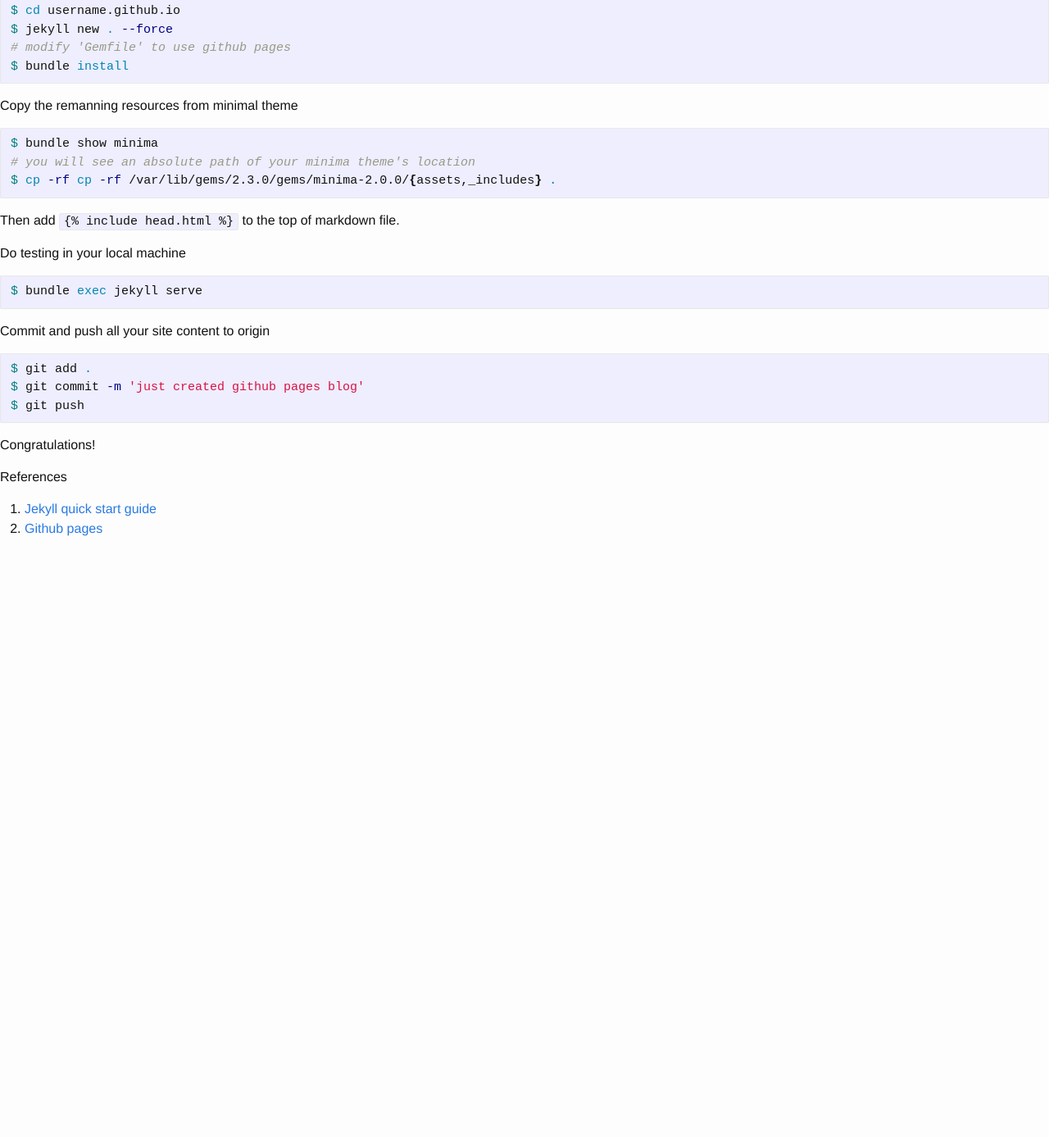
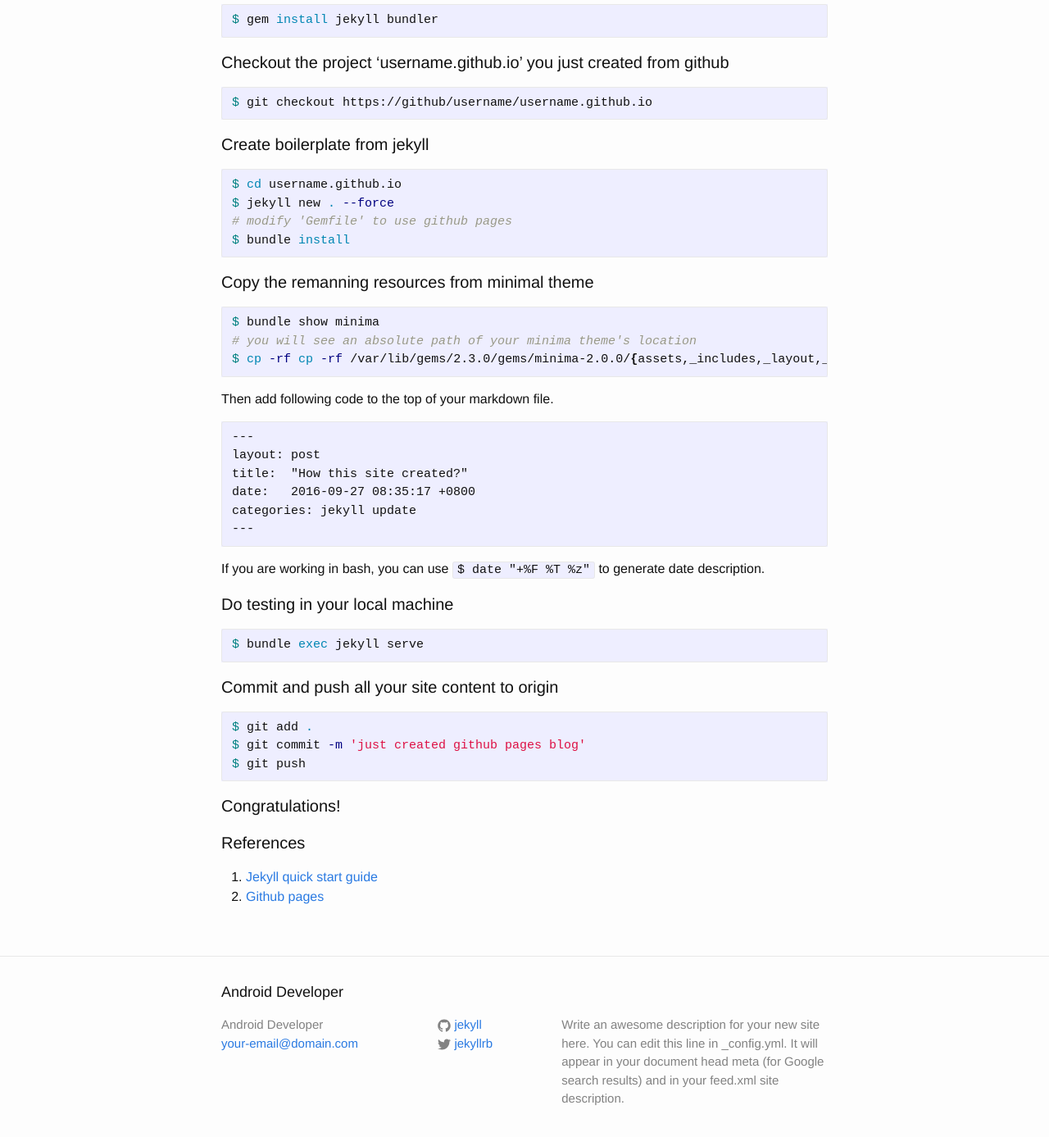
Before and after one commit to WanghongLin/wanghonglin.github.io, a Jekyll site: the page built from _posts/2016-09-27-how-this-site-created.markdown, in a window 1280 px wide and 1400 px high, scrolled down 367 px. Shown: the top 1387 px of the window at 82% size. Built offline with Jekyll 4.4.1, drawn with Linux system fonts in a browser that asks for light colours; before the commit the page ends 1039 px from its top, so only the background shows below that; some of the changed text lies outside the part shown.

Commit message:
update layout and categories

````diff
--- a/_posts/2016-09-27-how-this-site-created.markdown
+++ b/_posts/2016-09-27-how-this-site-created.markdown
@@ -1,4 +1,9 @@
-{% include head.html %}
+---
+layout: post
+title:  "How this site created?"
+date:   2016-09-27 08:35:17 +0800
+categories: site
+---
 
 # How this sited created?
 
@@ -28,10 +33,22 @@
 ```shell
 $ bundle show minima
 # you will see an absolute path of your minima theme's location
-$ cp -rf cp -rf /var/lib/gems/2.3.0/gems/minima-2.0.0/{assets,_includes} .
+$ cp -rf cp -rf /var/lib/gems/2.3.0/gems/minima-2.0.0/{assets,_includes,_layout,_sass} .
 ```
 
-Then add `{% raw %}{% include head.html %}{% endraw %}` to the top of markdown file.
+Then add following code to the top of your markdown file.
+
+```
+---
+layout: post
+title:  "How this site created?"
+date:   2016-09-27 08:35:17 +0800
+categories: jekyll update
+---
+```
+
+If you are working in bash, you can use `$ date "+%F %T %z"` to generate date description.
+
 
 #### Do testing in your local machine
 ```shell
````
Also changed, not shown: _posts/2016-10-06-python-quick-tutorial.markdown (+6 -3 lines).
